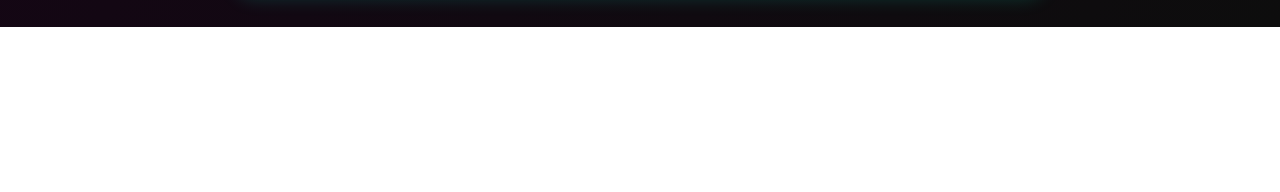
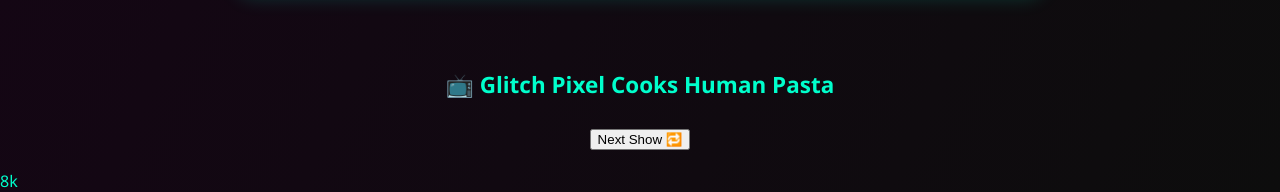
Before and after one commit to Pickle12356/interdimensional-cable, a plain HTML site: page index.html in a window 1280 px wide. Shown: the part 2520-2712 px from the top of the page. Before the commit the page ends 2547 px from the top, so only its background shows below. Drawn offline with Linux system fonts and the light colour scheme.

Commit message:
Add show title generator

```diff
--- a/index.html
+++ b/index.html
@@ -100,5 +100,31 @@
 
     loadVideos();
   </script>
+  <div style="text-align:center; padding:20px; font-size:1.2rem;">
+      <h3 id="show-title">🔮 Interdimensional Show Loading...</h3>
+        <button onclick="generateShow()">Next Show 🔁</button>
+        </div>
+
+        <script>
+          const shows = [
+              "The Galactic Worm Dentist",
+                  "Planet Toast Reviews Earth Snacks",
+                      "Alien Dad Tries VR for the First Time",
+                          "Chrono Chicken Time Travels Wrong",
+                              "Yeti Does Standup in Martian Jail",
+                                  "The Blobfish Therapist",
+                                      "Robot Grandpa’s Quantum Rant",
+                                          "Glitch Pixel Cooks Human Pasta",
+                                              "Two Moons and a Microwaved God",
+                                                  "Bigfoot Opens a Startup in Jupiter"
+                                                    ];
+
+                                                      function generateShow() {
+                                                          const title = shows[Math.floor(Math.random() * shows.length)];
+                                                              document.getElementById("show-title").innerText = "📺 " + title;
+                                                                }
+
+                                                                  generateShow();
+                                                                  </script>8k
 </body>
 </html>
```
